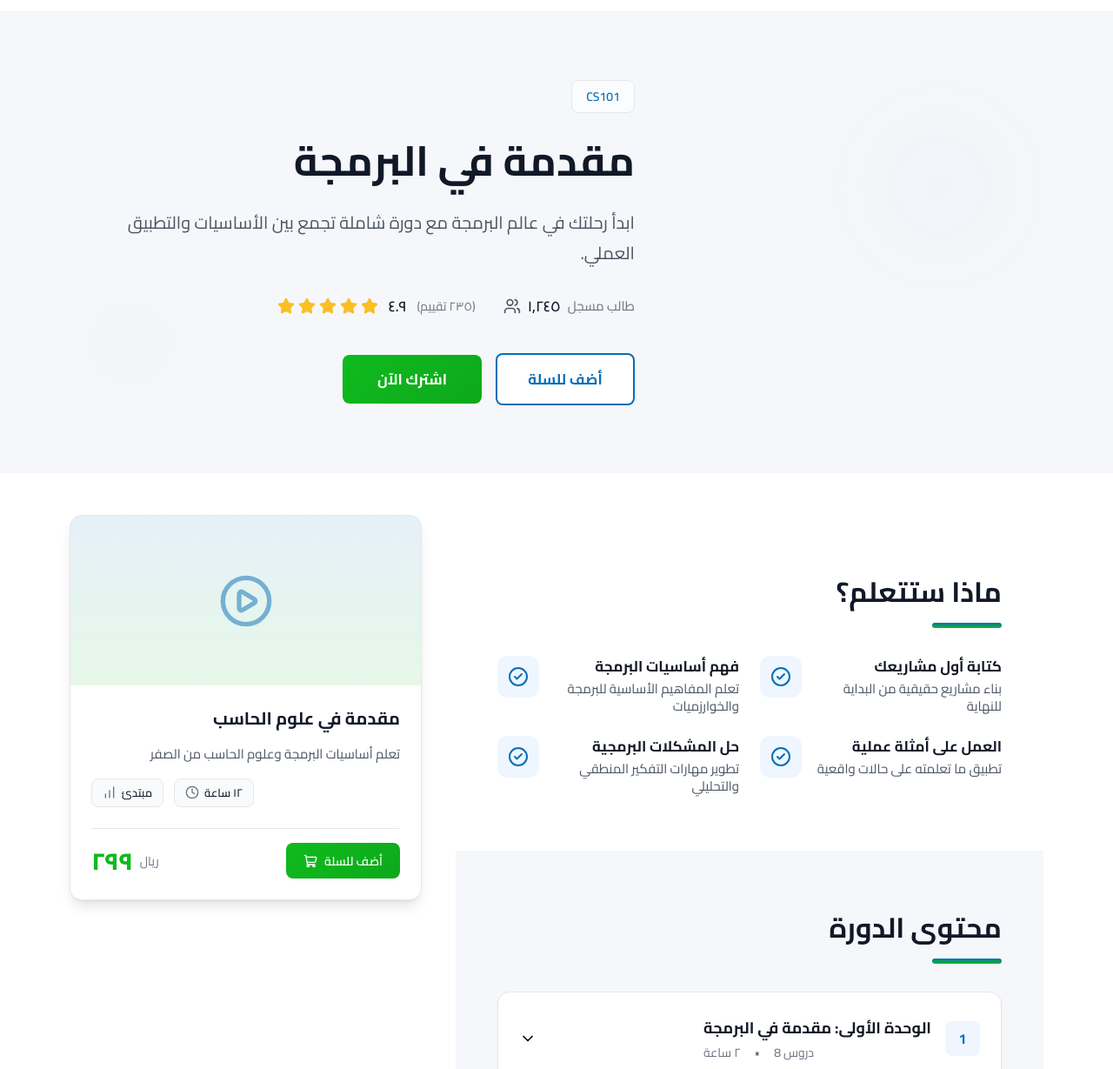
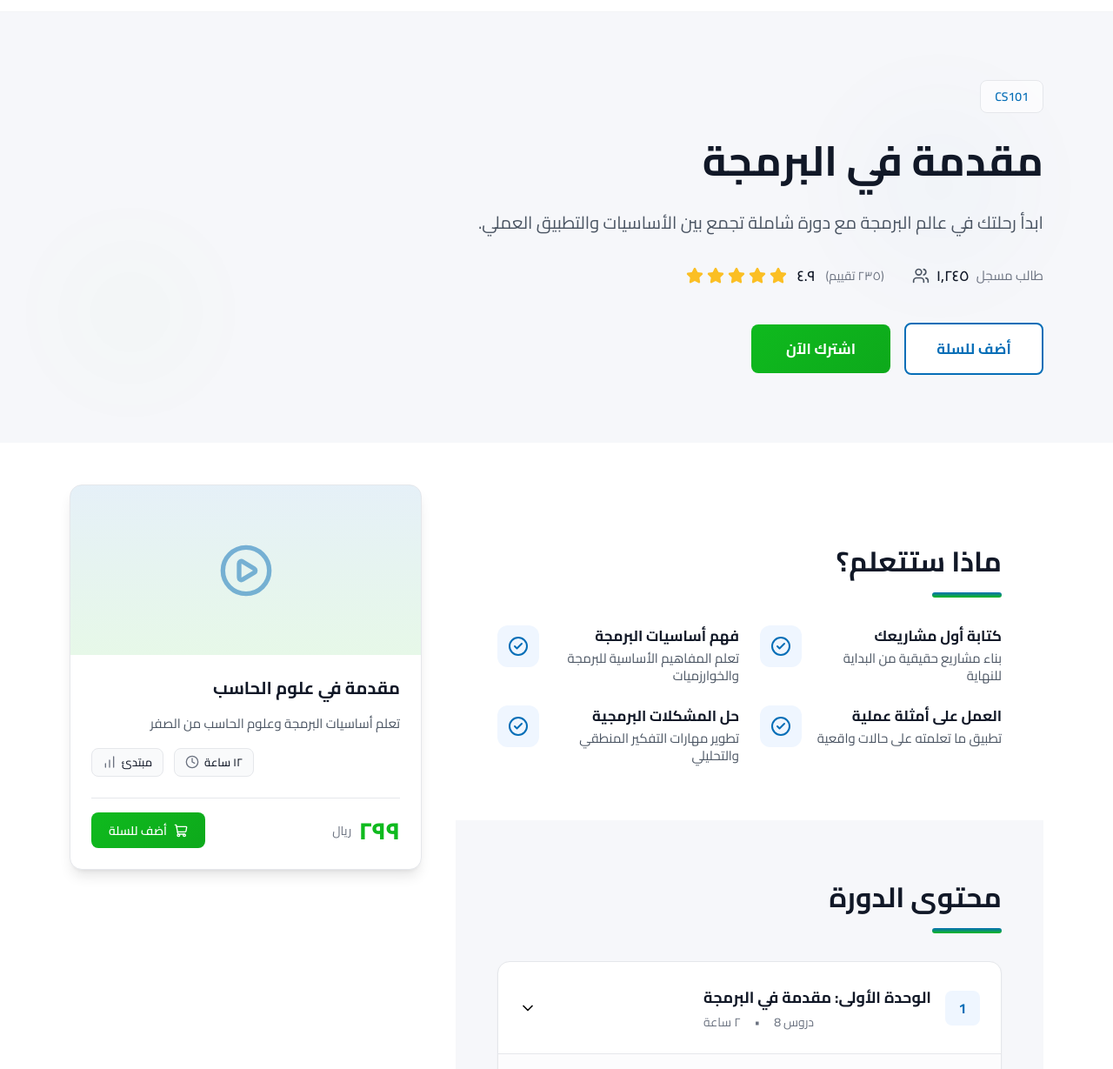
Before and after one commit to mmm9383/edulink, a plain HTML site: page single-course.html in a window 1280 px wide. Shown: the part 65-1294 px from the top of the page at 87% size. Drawn offline with nearby package versions, Linux system fonts and the light colour scheme.

Commit message:
Update single-course.html

```diff
--- a/single-course.html
+++ b/single-course.html
@@ -21,6 +21,12 @@
     }
   </script>
  <style>
+   .flex.flex-col.gap-2.relative.self-stretch.w-full, .flex.h-\[58px\].items-center.justify-between.relative.self-stretch.w-full.border-t.border-gray-200.pt-4 {
+    direction: ltr;
+}
+   .flex.flex-col.w-full.md\:w-\[650px\].gap-8.md\:gap-\[42px\].relative.z-10 {
+    width: 100% !important;
+}
     * {
   font-family: 'Cairo', Helvetica, sans-serif;
 }
```
